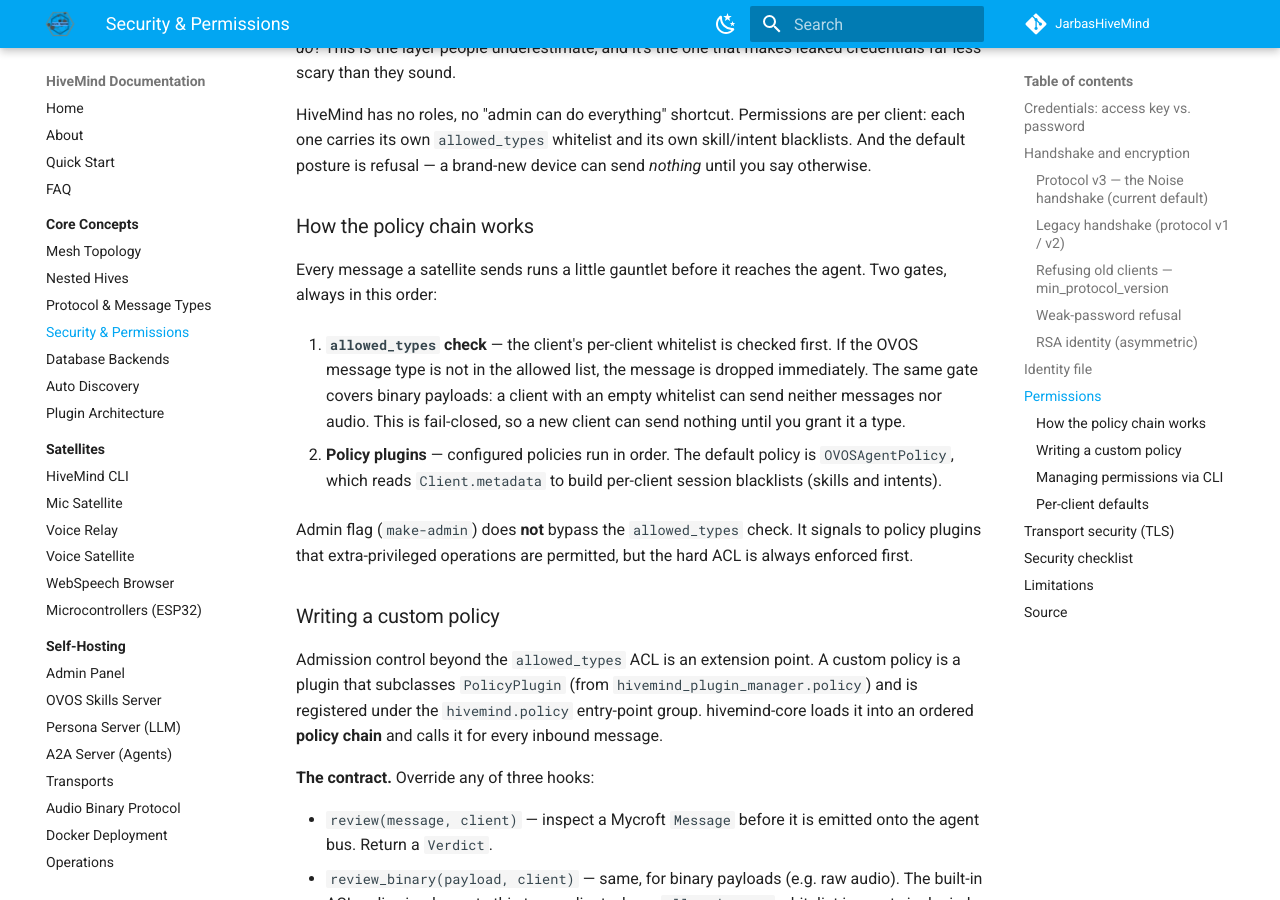
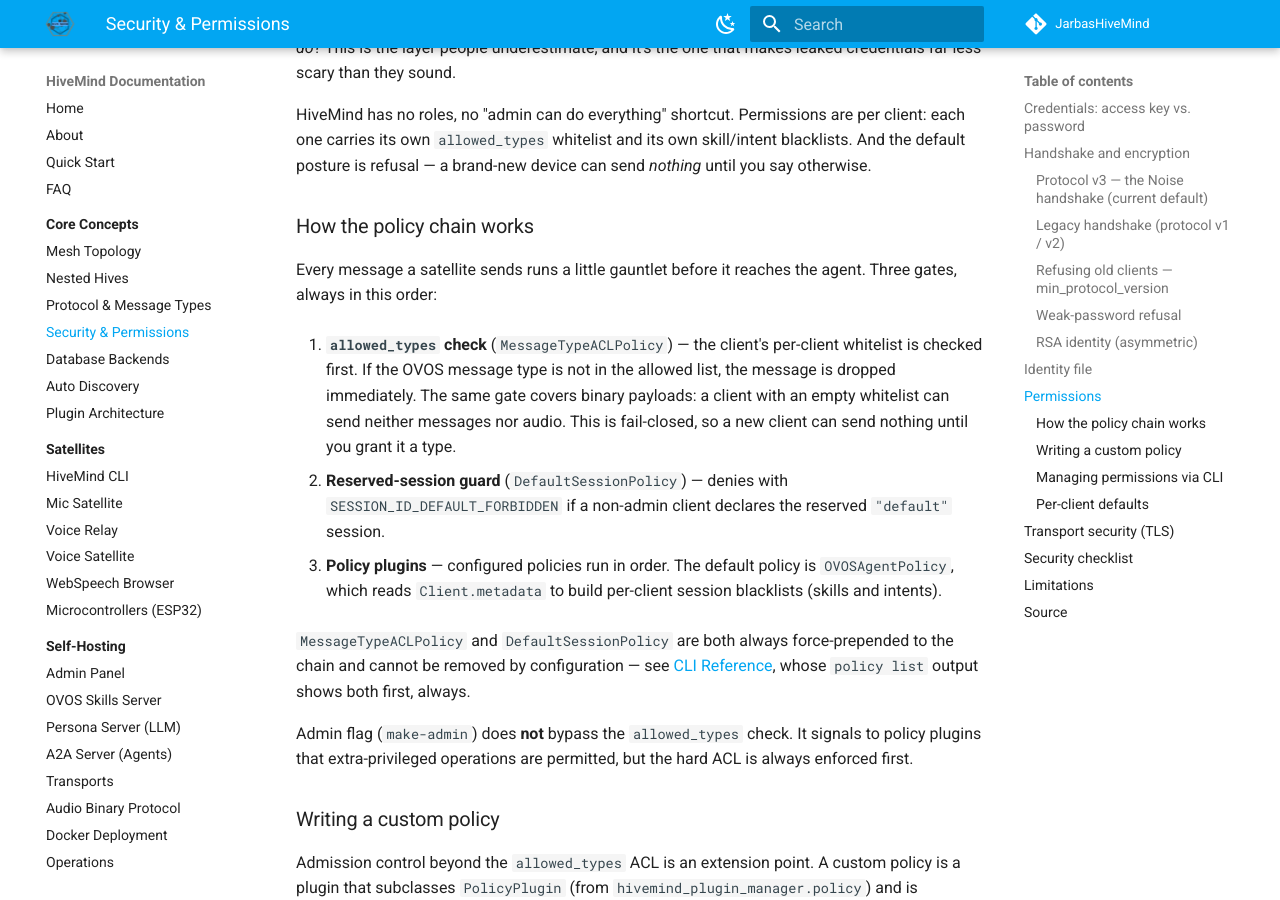
Before and after one commit to JarbasHiveMind/HiveMind-community-docs, an MkDocs documentation site: the page built from docs/concepts/security.md, in a window 1280 px wide and 900 px high, scrolled down 7407 px. Built offline with MkDocs 1.6.1 and Material for MkDocs 9.7.7, drawn with Linux system fonts in a browser that asks for light colours.

Commit message:
fix: security.md and config.md understated the policy chain's two force-prepended built-ins
Both pages described the admission gauntlet as allowed_types-ACL then
"configured policies," omitting DefaultSessionPolicy -- a second
always-present, non-removable built-in that runs between the ACL and
the operator-configured chain. Verified against hivemind-core's
protocol.py: builtins = (MessageTypeACLPolicy, DefaultSessionPolicy),
both force-prepended unconditionally, confirmed by the repo's own
test_policy_chain.py. reference/cli.md already documented this
correctly; security.md and config.md were the stale echoes.

Co-Authored-By: Claude Fable 5 <noreply@anthropic.com>

```diff
--- a/docs/concepts/security.md
+++ b/docs/concepts/security.md
@@ -205,12 +205,18 @@ otherwise.
 
 ### How the policy chain works
 
-Every message a satellite sends runs a little gauntlet before it reaches the agent. Two
+Every message a satellite sends runs a little gauntlet before it reaches the agent. Three
 gates, always in this order:
 
-1. **`allowed_types` check** — the client's per-client whitelist is checked first. If the OVOS message type is not in the allowed list, the message is dropped immediately. The same gate covers binary payloads: a client with an empty whitelist can send neither messages nor audio. This is fail-closed, so a new client can send nothing until you grant it a type.
+1. **`allowed_types` check** (`MessageTypeACLPolicy`) — the client's per-client whitelist is checked first. If the OVOS message type is not in the allowed list, the message is dropped immediately. The same gate covers binary payloads: a client with an empty whitelist can send neither messages nor audio. This is fail-closed, so a new client can send nothing until you grant it a type.
 
-2. **Policy plugins** — configured policies run in order. The default policy is `OVOSAgentPolicy`, which reads `Client.metadata` to build per-client session blacklists (skills and intents).
+2. **Reserved-session guard** (`DefaultSessionPolicy`) — denies with `SESSION_ID_DEFAULT_FORBIDDEN` if a non-admin client declares the reserved `"default"` session.
+
+3. **Policy plugins** — configured policies run in order. The default policy is `OVOSAgentPolicy`, which reads `Client.metadata` to build per-client session blacklists (skills and intents).
+
+`MessageTypeACLPolicy` and `DefaultSessionPolicy` are both always force-prepended to the
+chain and cannot be removed by configuration — see [CLI Reference](../reference/cli.md),
+whose `policy list` output shows both first, always.
 
 Admin flag (`make-admin`) does **not** bypass the `allowed_types` check. It signals to policy plugins that extra-privileged operations are permitted, but the hard ACL is always enforced first.
 
```
Also changed, not shown: docs/reference/config.md (+5 -1 lines).
